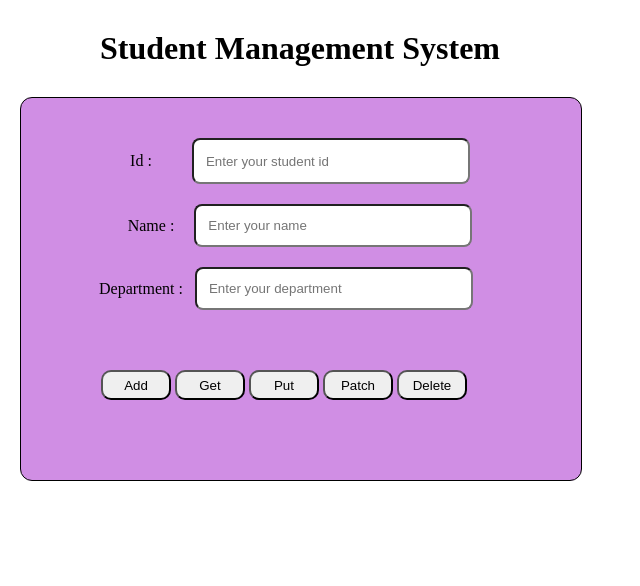
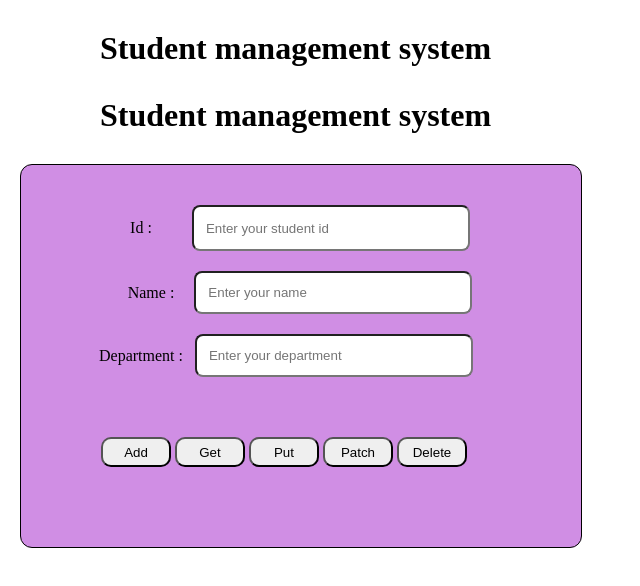
Before and after one commit to Afrinriswana12/Student-Management-System, a plain HTML site: page frontend/index.html in a window 1280 px wide. Shown: the whole page, without its empty margins (0-640 px from the left). Drawn offline with Linux system fonts and the light colour scheme.

Commit message:
Changed the index

```diff
--- a/frontend/index.html
+++ b/frontend/index.html
@@ -7,7 +7,8 @@
     <link rel="stylesheet" href="style.css">
 </head>
 <body>
-    <h1>Student Management System</h1>
+    <h1>Student management system</h1>
+    <h1>Student management system</h1>
     <div class="student">
     <div class="std">
     <label>Id : </label>
```
